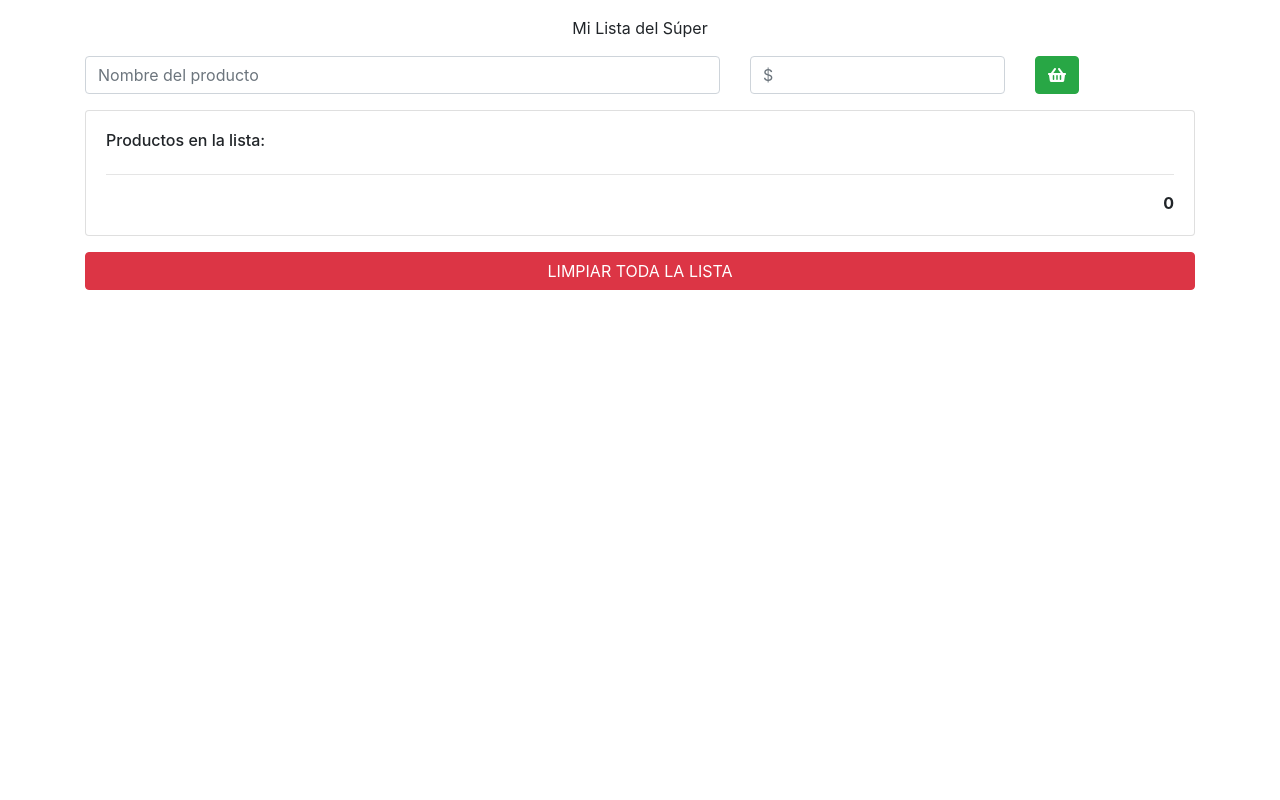
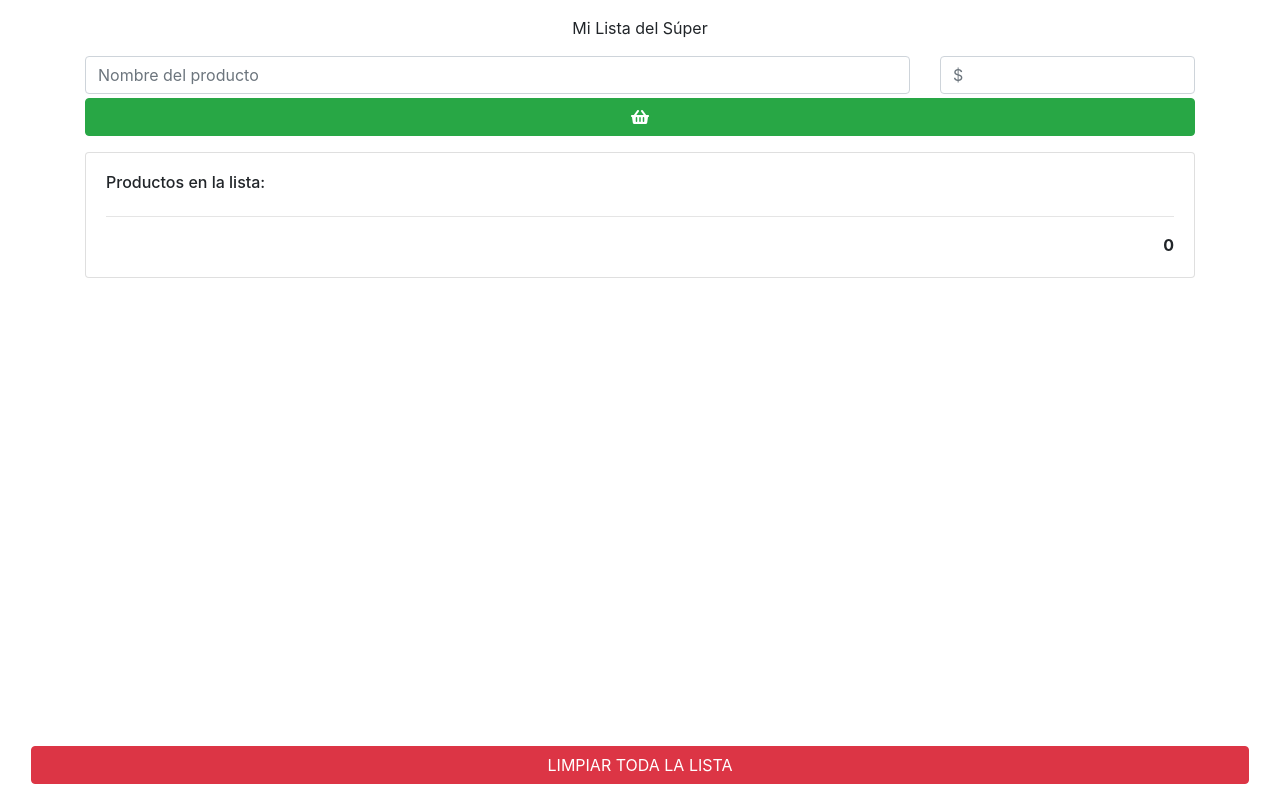
Before and after one commit to ALTKEMIST/shopping_list, a plain HTML site: page index.html in a window 1280 px wide. Drawn offline with Linux system fonts and the light colour scheme.

Commit message:
update pwa
minor changes

```diff
--- a/index.html
+++ b/index.html
@@ -38,11 +38,13 @@
             <div class="col-3">
                 <input class="form-control" id="precioP" type="number" placeholder="$">
             </div>
-            <div class="col-2">
-                <button type="button" class="btn btn-success" data-toggle="tooltip" data-placement="top" title="Añadir a la lista" onclick="add()"><i class="fas fa-shopping-basket"></i></button>
+        </div>
+        <div class="row mt-1">
+            <div class="col">
+                <button type="button" class="btn btn-block btn-success" data-toggle="tooltip" data-placement="top" title="Añadir a la lista" onclick="add()"><i class="fas fa-shopping-basket"></i></button>
             </div>
         </div>
-        <div class="row mt-3">
+        <div class="row mt-3 mb-5">
             <div class="col">
                 <div class="card">
                     <div class="card-body text-justify">
@@ -56,7 +58,8 @@
                 </div>
             </div>
         </div>
-        <div class="row mt-3">
+        <div class="row mb-5"></div>
+        <div class="row mt-5 fixed-bottom mb-3 mr-3 ml-3">
             <div class="col">
                 <button type="button" class="btn btn-danger btn-block" data-toggle="tooltip" data-placement="top" title="Borrar toda la lista" onclick="deleteList()">LIMPIAR TODA LA LISTA</button>
             </div>
```
Also changed, not shown: manifest.webmanifest.
